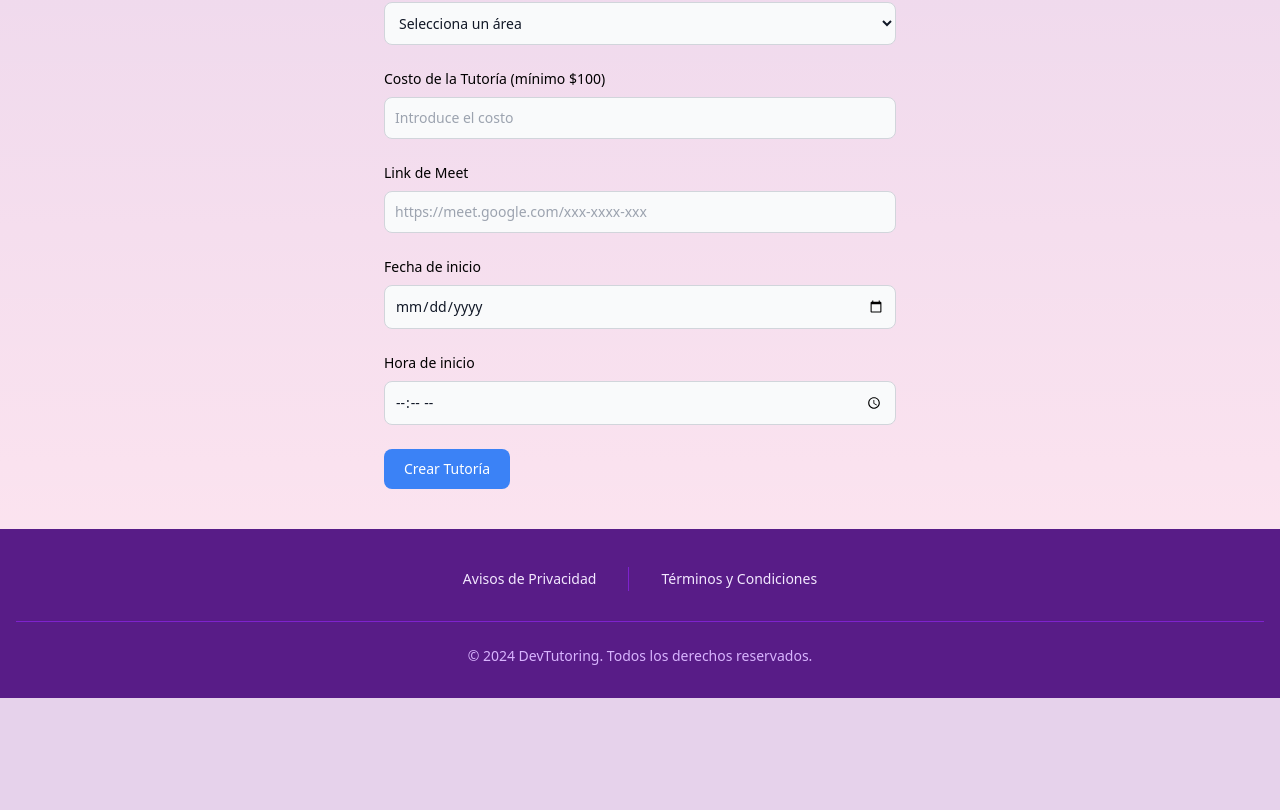
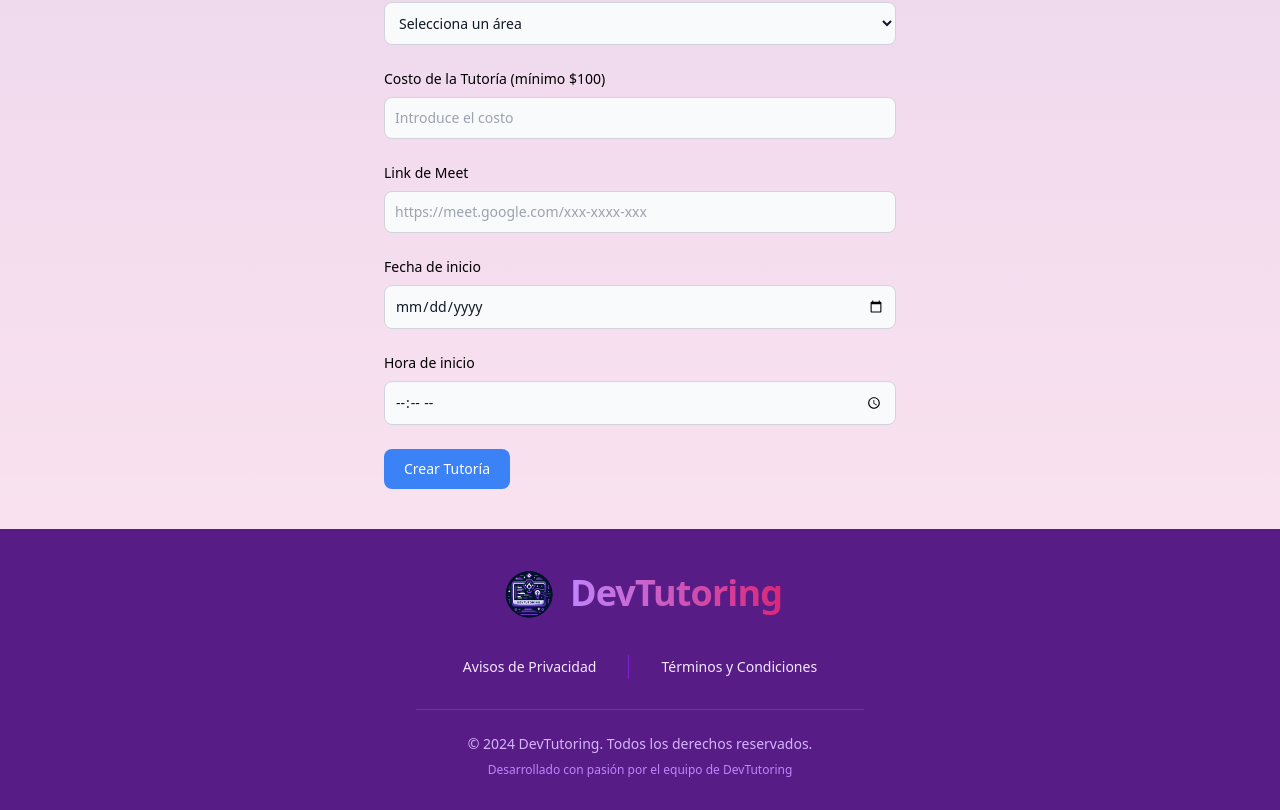
Before and after one commit to MarioB19/DevTutoring, a Next.js app: page /profesor/crear-tutoria in a window 1280 px wide. Shown: the part 478-1288 px from the top of the page. Before the commit the page ends 1176 px from the top, so only its background shows below. Built offline with nearby package versions, Linux system fonts and the light colour scheme; no server answers.

Commit message:
Improve design for footer

```diff
--- a/src/components/footer.js
+++ b/src/components/footer.js
@@ -1,29 +1,70 @@
 import * as React from "react"
 import Link from "next/link"
+import Image from "next/image"
+import { motion } from "framer-motion"
 import { Button } from "@/components/ui/button"
 import { Separator } from "@/components/ui/separator"
+
+import Logo from "./logo"
+const MotionLink = motion(Link)
+const MotionImage = motion(Image)
 
 export default function Footer() {
   return (
     <footer className="bg-purple-900 text-purple-100">
       <div className="container mx-auto px-4 py-8">
-        <div className="flex flex-col items-center justify-center space-y-4 md:flex-row md:space-y-0 md:space-x-4">
-          <Button asChild variant="ghost" className="text-purple-100 hover:text-white hover:bg-purple-800">
+        <motion.div
+          className="flex flex-col items-center justify-center space-y-6"
+          initial={{ opacity: 0, y: 20 }}
+          animate={{ opacity: 1, y: 0 }}
+          transition={{ duration: 0.5 }}
+        >
+          <Logo></Logo>
+          <motion.div
+            className="flex flex-col items-center justify-center space-y-4 md:flex-row md:space-y-0 md:space-x-4"
+            variants={{
+              hidden: { opacity: 0 },
+              show: {
+                opacity: 1,
+                transition: {
+                  staggerChildren: 0.2
+                }
+              }
+            }}
+            initial="hidden"
+            animate="show"
+          >
+            <motion.div variants={{ hidden: { opacity: 0, y: 20 }, show: { opacity: 1, y: 0 } }}>
+              <Button asChild variant="ghost" className="text-purple-100 hover:text-white hover:bg-purple-800 transition-colors duration-200">
                 <Link href="/avisos-de-privacidad.pdf" target="_blank" rel="noopener noreferrer">
                   Avisos de Privacidad
                 </Link>
               </Button>
+            </motion.div>
             <Separator className="hidden md:block bg-purple-700 h-6" orientation="vertical" />
-          <Button asChild variant="ghost" className="text-purple-100 hover:text-white hover:bg-purple-800">
+            <motion.div variants={{ hidden: { opacity: 0, y: 20 }, show: { opacity: 1, y: 0 } }}>
+              <Button asChild variant="ghost" className="text-purple-100 hover:text-white hover:bg-purple-800 transition-colors duration-200">
                 <Link href="/terminos-y-condiciones.pdf" target="_blank" rel="noopener noreferrer">
                   Términos y Condiciones
                 </Link>
               </Button>
-        </div>
-        <Separator className="my-6 bg-purple-700" />
-        <p className="text-center text-sm text-purple-300">
+            </motion.div>
+          </motion.div>
+          <Separator className="w-full max-w-md bg-purple-700" />
+          <motion.div
+            className="text-center"
+            initial={{ opacity: 0 }}
+            animate={{ opacity: 1 }}
+            transition={{ delay: 0.5, duration: 0.5 }}
+          >
+            <p className="text-sm text-purple-300">
               © {new Date().getFullYear()} DevTutoring. Todos los derechos reservados.
             </p>
+            <p className="text-xs text-purple-400 mt-2">
+              Desarrollado con pasión por el equipo de DevTutoring
+            </p>
+          </motion.div>
+        </motion.div>
       </div>
     </footer>
   )
```
Lines whose indentation alone changed are shown as unchanged.
